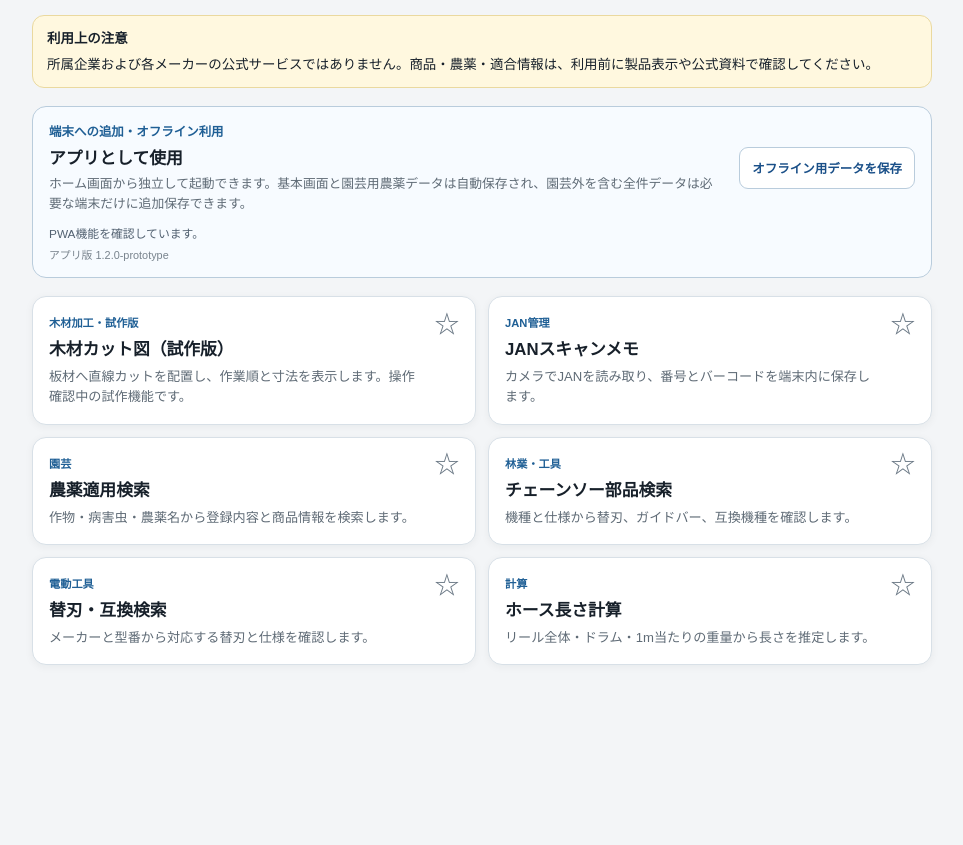
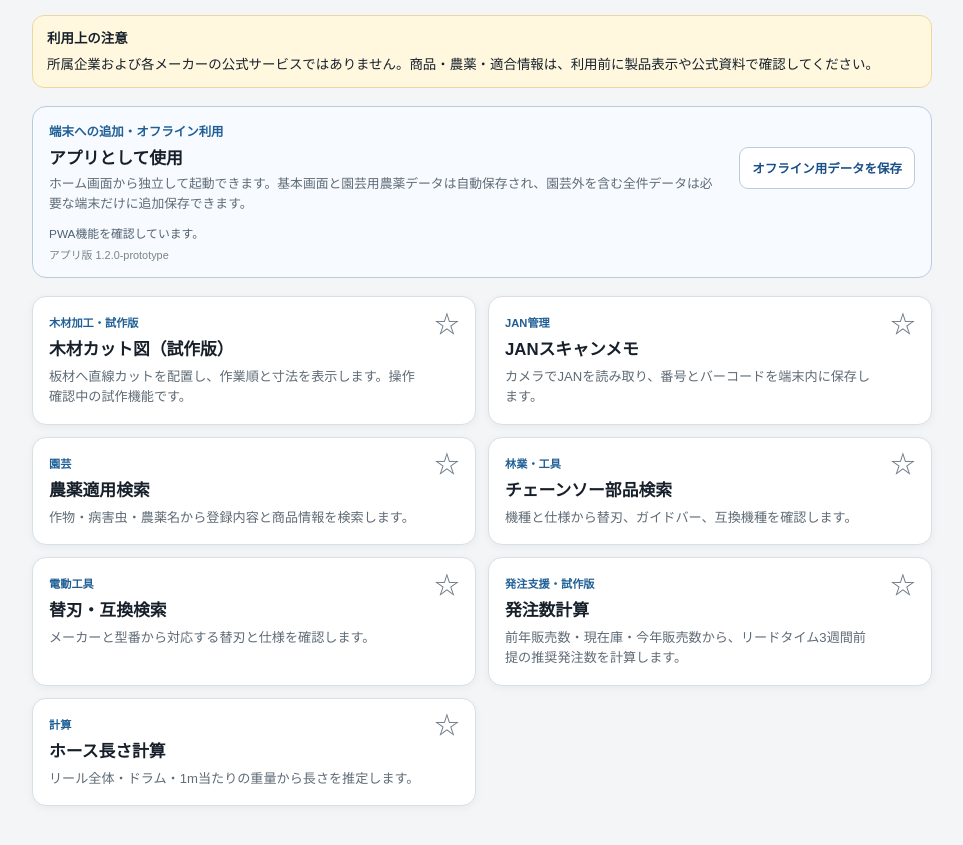
Before and after one commit to shinbowork2025-ops/tools, a website: page index.html in a window 1280 px wide. Shown: the part 145-990 px from the top of the page, without its empty margins (158-1121 px from the left). Before the commit the page ends 870 px from the top, so only its background shows below. Drawn offline with Linux system fonts and the light colour scheme.

Commit message:
Add order calculator to tool list

```diff
--- a/index.html
+++ b/index.html
@@ -62,6 +62,10 @@
         <span class="category">電動工具</span><h2>替刃・互換検索</h2>
         <p>メーカーと型番から対応する替刃と仕様を確認します。</p>
       </a>
+      <a class="tool-card" href="tools/order-calculator/">
+        <span class="category">発注支援・試作版</span><h2>発注数計算</h2>
+        <p>前年販売数・現在庫・今年販売数から、リードタイム3週間前提の推奨発注数を計算します。</p>
+      </a>
       <a class="tool-card" href="tools/hose-length/">
         <span class="category">計算</span><h2>ホース長さ計算</h2>
         <p>リール全体・ドラム・1m当たりの重量から長さを推定します。</p>
```
